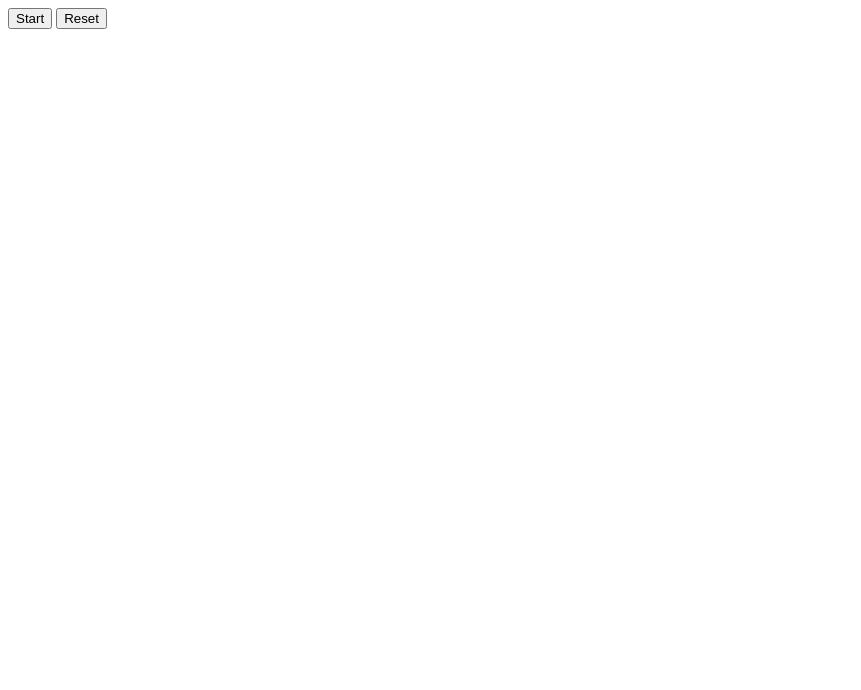
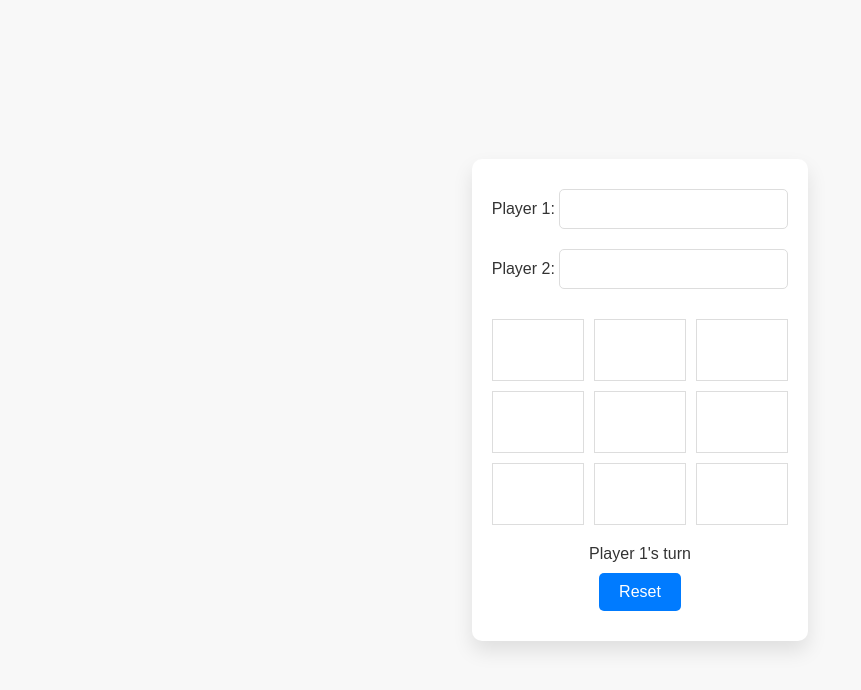
Before and after one commit to mgkdante/TicTacToe, a plain HTML site: page index.html in a window 1280 px wide. Both pictures are taken after a click on the button "Start". Shown: the whole page, without its empty margins (0-861 px from the left). Drawn offline with Linux system fonts and the light colour scheme.

Commit message:
Added design and all functionalities to the game

```diff
--- a/index.html
+++ b/index.html
@@ -1,5 +1,6 @@
 <!DOCTYPE html>
 <html>
+
 <head>
     <meta charset="utf-8">
     <meta http-equiv="X-UA-Compatible" content="IE=edge">
@@ -8,8 +9,17 @@
     <meta name="viewport" content="width=device-width, initial-scale=1">
     <link rel="stylesheet" href="style.css">
 </head>
+
 <body>
     <div class="container">
+        <div>
+            <label for="player1">Player 1:</label>
+            <input type="text" id="player1" name="player1" required>
+        </div>
+        <div>
+            <label for="player2">Player 2:</label>
+            <input type="text" id="player2" name="player2" required>
+        </div>
         <div class="game hidden">
             <div class="board-container">
 
@@ -19,10 +29,11 @@
             <div class="tie"></div>
         </div>
         <div class="message-container"></div>
-            <button class="start-button hidden">Start</button>
-            <button class="reset-button hidden">Reset</button>
+        <button class="start-button">Start</button>
+        <button class="reset-button">Reset</button>
     </div>
 
     <script src="index.js"></script>
 </body>
+
 </html>
--- a/index.js
+++ b/index.js
@@ -15,7 +15,88 @@ const gameBoard = (() => {
 })();
 
 
+const gameController = (() => {
+    const player1 = player("Player 1", "X");
+    const player2 = player("Player 2", "O");
+    let currentPlayer = player1;
+
+    const switchPlayer = () => {
+        currentPlayer = currentPlayer === player1 ? player2 : player1;
+    }
+
+    const getCurrentPlayer = () => currentPlayer;
+
+    const isSquareMarked = (index) => {
+        const board = gameBoard.getBoard();
+        return board[index] !== "";
+    }
+
+    const startGame = () => {
+        const player1Name = document.getElementById('player1').value;
+        const player2Name = document.getElementById('player2').value;
+        player1.player = player1Name || "Player 1";
+        player2.player = player2Name || "Player 2";
+        gameBoard.resetBoard();
+        currentPlayer = player1;
+        displayController.displayBoard();
+        displayController.displayPlayerTurn();
+        displayController.hideStartButton();
+        displayController.displayResetButton();
+        displayController.displayGame();
+    }
+
+    const resetGame = () => {
+        document.getElementById('player1').value = '';
+        document.getElementById('player2').value = '';
+        gameBoard.resetBoard();
+        currentPlayer = player1;
+        displayController.displayBoard();
+        displayController.displayPlayerTurn();
+        displayController.resetGameOver();
+        document.querySelector('.player-win').textContent = '';  // Clear the winner
+    }
+
+    const winningCombinations = [
+        [0, 1, 2],
+        [3, 4, 5],
+        [6, 7, 8],
+        [0, 3, 6],
+        [1, 4, 7],
+        [2, 5, 8],
+        [0, 4, 8],
+        [2, 4, 6]
+    ];
+
+    const hasPlayerWon = (player) => {
+        const board = gameBoard.getBoard();
+        return winningCombinations.some(combination =>
+            combination.every(index => board[index] === player.mark));
+    }
+
+    const isGameTie = () => {
+        const board = gameBoard.getBoard();
+        return board.every(square => square !== "") &&
+            !hasPlayerWon(player1) &&
+            !hasPlayerWon(player2);
+    }
+
+    return { switchPlayer, getCurrentPlayer, isSquareMarked, hasPlayerWon, isGameTie, startGame, resetGame };
+})();
+
+document.querySelector(".start-button").addEventListener('click', gameController.startGame);
+document.querySelector(".reset-button").addEventListener('click', gameController.resetGame);
+
 const displayController = (() => {
+    let gameOver = false;
+    const isGameOver = () => gameOver;
+    const resetGameOver = () => {
+        gameOver = false;
+    }
+    const hidePlayerTurn = () => {
+        const playerTurn = document.querySelector(".player-turn");
+        playerTurn.classList.add("hidden");
+    }
+
     const displayBoard = () => {
         const board = gameBoard.getBoard();
         const boardContainer = document.querySelector(".board-container");
@@ -25,6 +106,28 @@ const displayController = (() => {
             square.classList.add("square");
             square.setAttribute("data-index", i);
             square.textContent = board[i];
+            square.addEventListener('click', function () {
+                const index = this.getAttribute('data-index');
+                const currentPlayer = gameController.getCurrentPlayer();
+                if (!gameController.isSquareMarked(index) && !isGameOver()) {
+                    gameBoard.setBoard(index, currentPlayer.mark);
+                    displayBoard();
+                    gameController.switchPlayer();
+                    displayPlayerTurn();
+                }
+
+                if (gameController.hasPlayerWon(currentPlayer)) {
+                    displayPlayerWin(currentPlayer.player);
+                    gameOver = true;
+                    hidePlayerTurn();  // Hide the player turn message
+                }
+
+                if (gameController.isGameTie()) {
+                    displayTie();
+                    gameOver = true;
+                    hidePlayerTurn();  // Hide the player turn message
+                }
+            });
             boardContainer.appendChild(square);
         }
     }
@@ -48,13 +151,14 @@ const displayController = (() => {
         const resetButton = document.querySelector(".reset-button");
         resetButton.classList.add("hidden");
     }
-    const displayPlayerTurn = (player) => {
+    const displayPlayerTurn = () => {
         const playerTurn = document.querySelector(".player-turn");
-        playerTurn.textContent = `Player ${player}'s turn`;
+        const currentPlayer = gameController.getCurrentPlayer();
+        playerTurn.textContent = `${currentPlayer.player}'s turn`;
     }
-    const displayPlayerWin = (player) => {
+    const displayPlayerWin = (playerName) => {
         const playerWin = document.querySelector(".player-win");
-        playerWin.textContent = `Player ${player} wins!`;
+        playerWin.textContent = `${playerName} wins!`;
     }
     const displayTie = () => {
         const tie = document.querySelector(".tie");
@@ -68,17 +172,5 @@ const displayController = (() => {
         const game = document.querySelector(".game");
         game.classList.add("hidden");
     }
-    return {
-        displayBoard,
-        displayMessage,
-        displayStartButton,
-        hideStartButton,
-        displayResetButton,
-        hideResetButton,
-        displayPlayerTurn,
-        displayPlayerWin,
-        displayTie,
-        displayGame,
-        hideGame
-    };
+    return { displayBoard, displayPlayerTurn, hidePlayerTurn, hideStartButton, displayResetButton, displayGame, isGameOver, resetGameOver };
 })();
--- a/style.css
+++ b/style.css
@@ -0,0 +1,69 @@
+body {
+    font-family: 'Poppins', sans-serif;
+    background-color: #f8f8f8;
+    display: flex;
+    justify-content: center;
+    align-items: center;
+    height: 100vh;
+    margin: 0;
+    padding: 0;
+    color: #333;
+}
+
+.container {
+    text-align: center;
+    border-radius: 10px;
+    padding: 20px;
+    background-color: #fff;
+    box-shadow: 0px 10px 20px rgba(0, 0, 0, 0.1);
+}
+
+input[type="text"] {
+    margin: 10px 0;
+    padding: 10px;
+    font-size: 16px;
+    border-radius: 5px;
+    border: 1px solid #ddd;
+}
+
+.board-container {
+    display: grid;
+    grid-template-columns: repeat(3, 1fr);
+    gap: 10px;
+    margin: 20px 0;
+}
+
+.square {
+    height: 60px;
+    border: 1px solid #ddd;
+    display: flex;
+    justify-content: center;
+    align-items: center;
+    font-size: 24px;
+    cursor: pointer;
+    transition: background-color 0.3s ease;
+}
+
+.square:hover {
+    background-color: #f8f8f8;
+}
+
+.hidden{
+    display: none;
+}
+
+button {
+    padding: 10px 20px;
+    font-size: 16px;
+    margin: 10px 0;
+    cursor: pointer;
+    background-color: #007BFF;
+    color: #fff;
+    border: none;
+    border-radius: 5px;
+    transition: background-color 0.3s ease;
+}
+
+button:hover {
+    background-color: #0056b3;
+}
```
Lines whose indentation alone changed are shown as unchanged.
